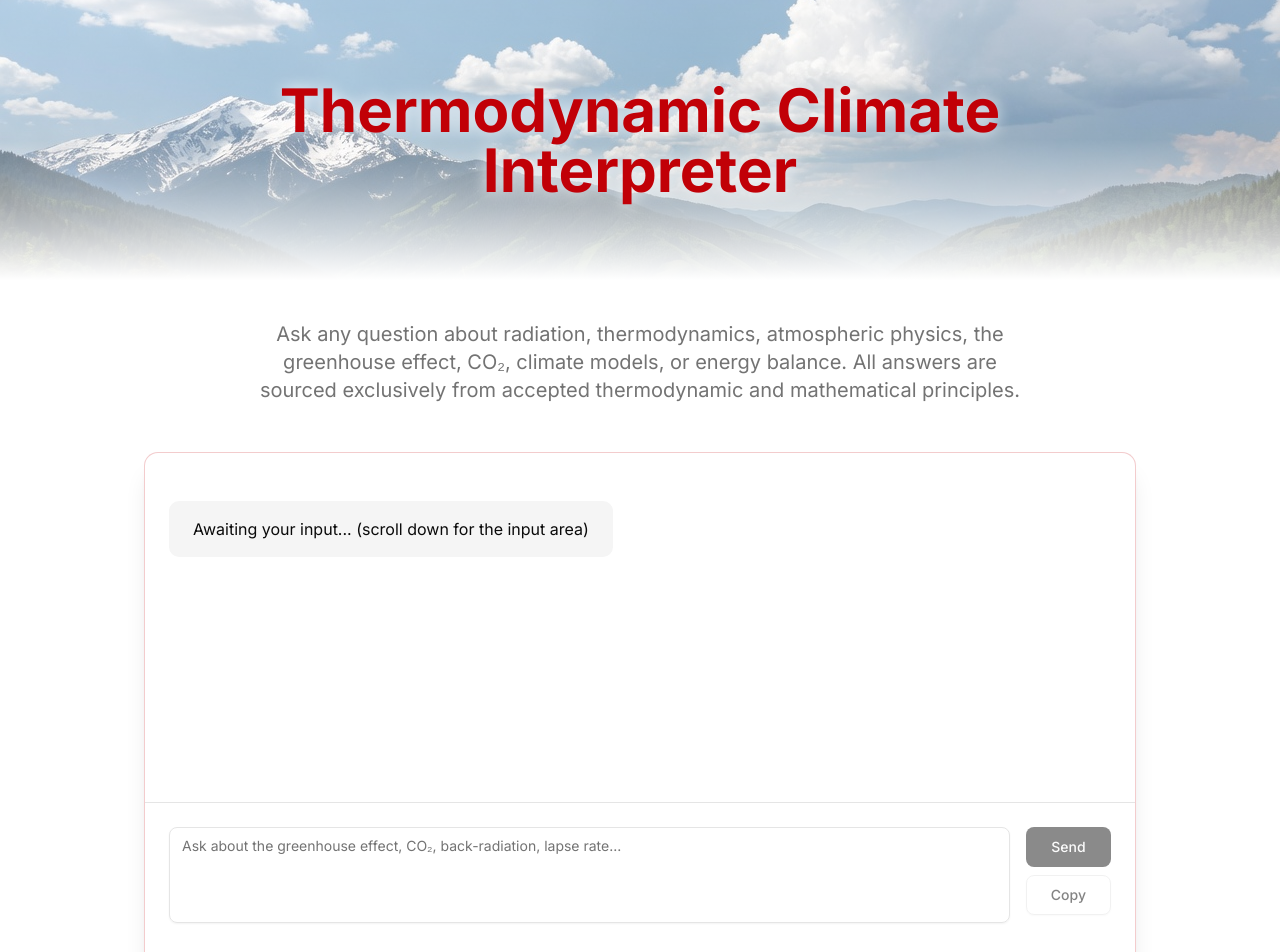
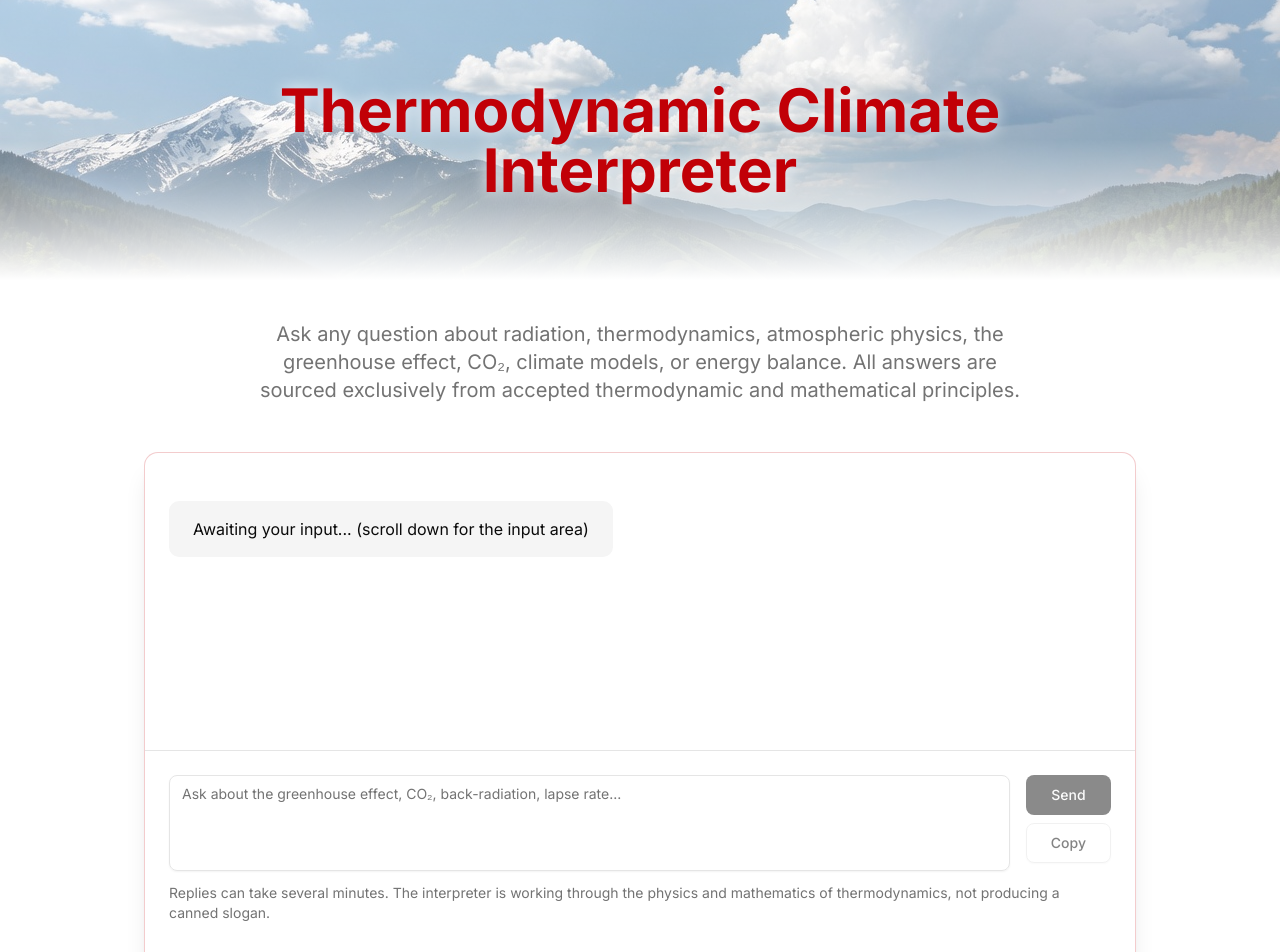
Before and after one commit to user29A/climate-thermo-interpreter, a Next.js app in the folder frontend/: page / in a window 1280 px wide. Shown: the top 952 px of the page. Built offline with nearby package versions, Linux system fonts and the light colour scheme.

Commit message:
Note under the prompt that replies can take several minutes.

```diff
--- a/frontend/app/page.tsx
+++ b/frontend/app/page.tsx
@@ -197,6 +197,10 @@ export default function ClimateInterpreterPage() {
                 </Button>
               </div>
             </div>
+            <p className="text-sm text-muted-foreground mt-3">
+              Replies can take several minutes. The interpreter is working through the physics
+              and mathematics of thermodynamics, not producing a canned slogan.
+            </p>
           </form>
         </Card>
 
```
